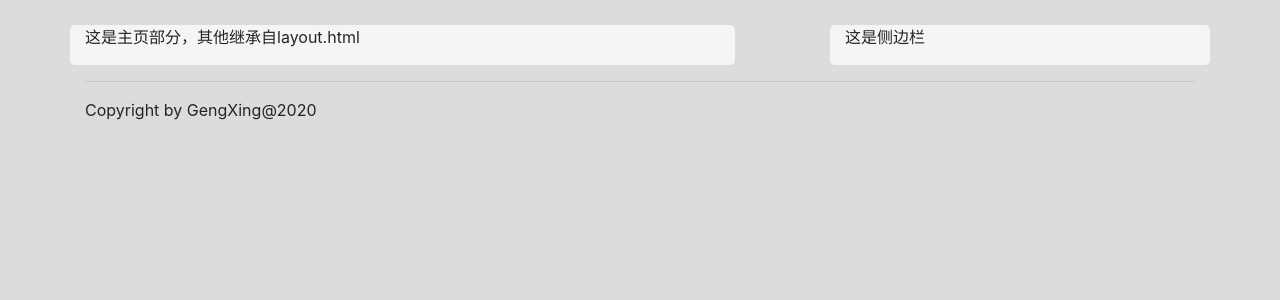
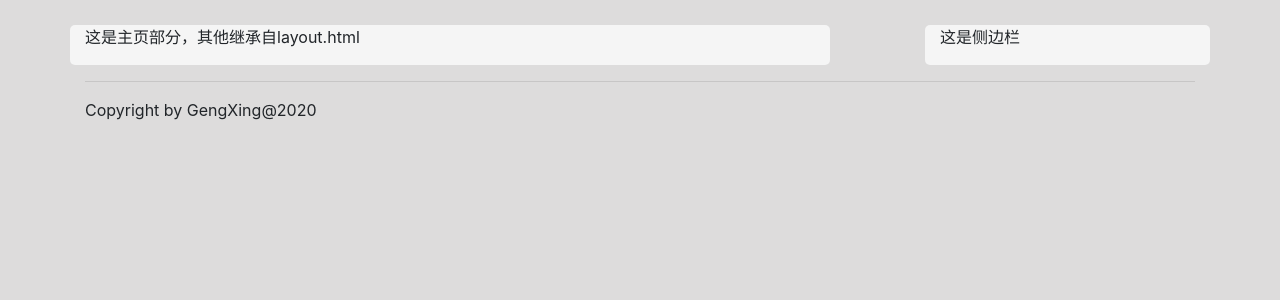
Before and after one commit to Gxstar/gxstar123, a Django app: page /blog/ in a window 1280 px wide. Shown: the part 56-356 px from the top of the page. Run offline with Django 3.2, Linux system fonts and the light colour scheme; some libraries are stand-ins or nearby versions.

Commit message:
测试一下参数传递

```diff
--- a/blog/templates/blog/layout.html
+++ b/blog/templates/blog/layout.html
@@ -10,6 +10,7 @@
 </head>
 <body style="background-color: rgb(221, 220, 220);">
     <header class="bg-dark">
+        <!-- bootstrap官网上copy的导航栏样例，改一下名字就直接可以使用 -->
         <nav class="navbar navbar-expand-lg navbar-dark bg-dark container">
             <a class="navbar-brand" href="{% url 'home' %}">Gxstar123</a>
             <button class="navbar-toggler" type="button" data-toggle="collapse" data-target="#navbarSupportedContent" aria-controls="navbarSupportedContent" aria-expanded="false" aria-label="Toggle navigation">
@@ -48,8 +49,8 @@
     </header>
     <div class="container">
       <section class="row justify-content-between">
-        <div class="col-sm-7 content">{% block content %}{% endblock %}</div>
-        <div class="col-sm-4 content">{% include "blog/sidebar.html" %}</div>
+        <div class="col-sm-8 content">{% block content %}{% endblock %}</div>
+        <div class="col-sm-3 content">{% include "blog/sidebar.html" %}</div>
       </section>
     </div>
 
--- a/blog/views.py
+++ b/blog/views.py
@@ -2,4 +2,4 @@ from django.shortcuts import render
 
 # Create your views here.
 def index(request):
-    return  render(request,'blog/index.html')
+    return  render(request,'blog/index.html',{'title':'这是参数标题'})
```
Also changed, not shown: blog/urls.py (line endings or trailing spaces).
